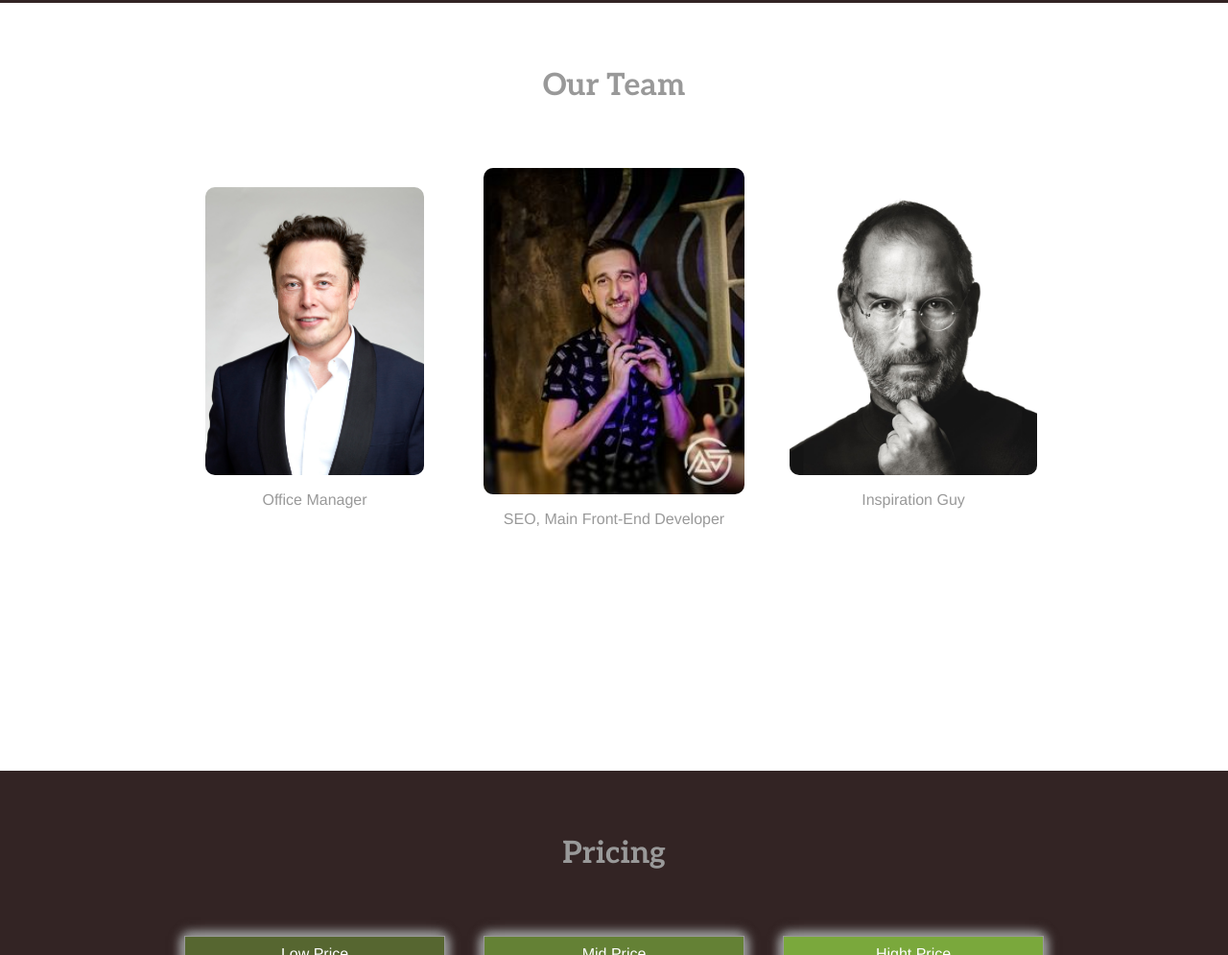
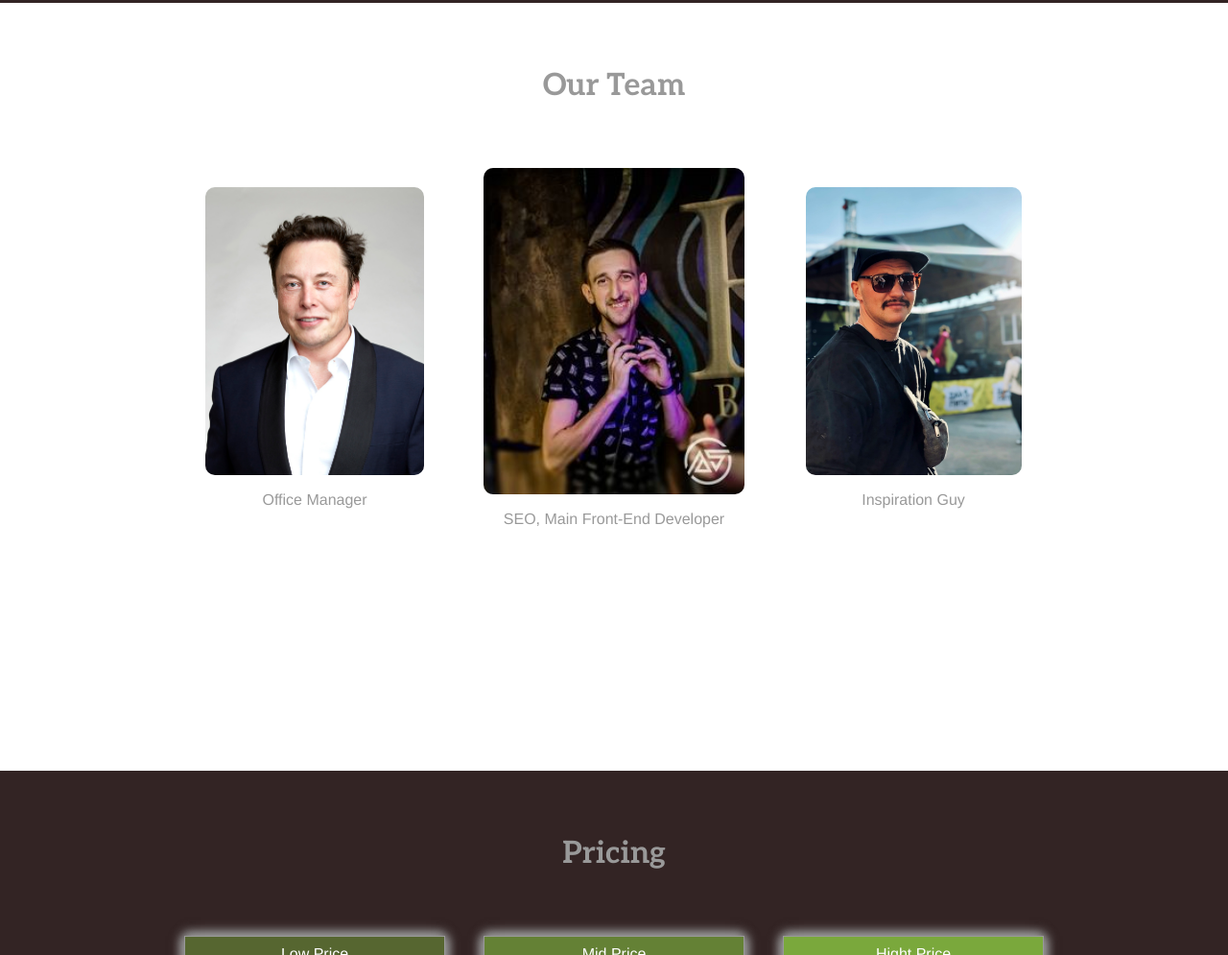
Before and after one commit to Dishpak/Bussines_portfolio, a plain HTML site: page index.html in a window 1280 px wide. Shown: the part 2145-3140 px from the top of the page at 96% size. Drawn offline with Linux system fonts and the light colour scheme.

Commit message:
Change team member

```diff
--- a/index.html
+++ b/index.html
@@ -58,7 +58,7 @@
         <div class="container">
             <figure><img src="./resources/images/team/musk.jpg" alt=""><figcaption>Office Manager</figcaption></figure>
             <figure><img src="./resources/images/team/dishpak.jpg" alt=""><figcaption>SEO, Main Front-End Developer</figcaption></figure>
-            <figure><img src="./resources/images/team/jobs.jpg" alt=""><figcaption>Inspiration Guy</figcaption></figure>
+            <figure><img src="./resources/images/team/bulakh.jpg" alt=""><figcaption>Inspiration Guy</figcaption></figure>
         </div>
     </section>
     <section id="pricing">
```
Also changed, not shown: resources/images/team/bulakh.jpg (added), 2 other files.
